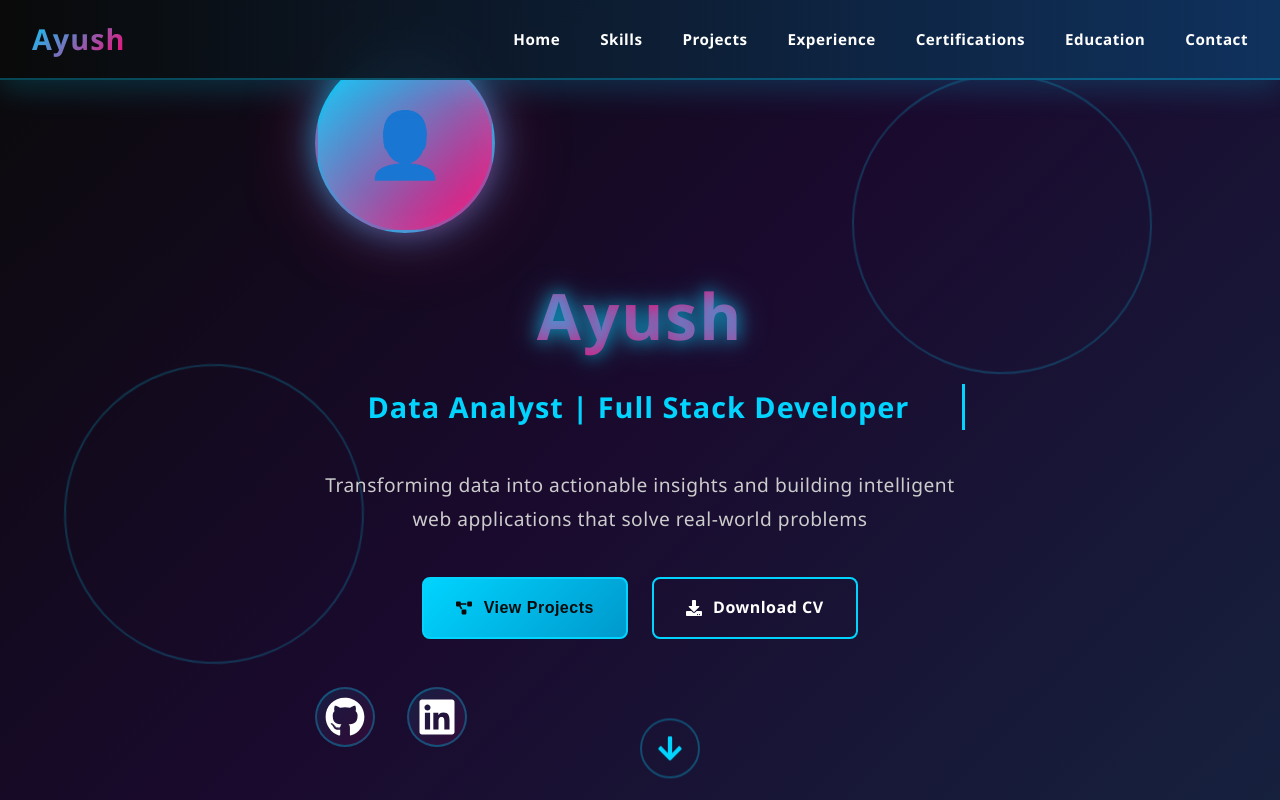
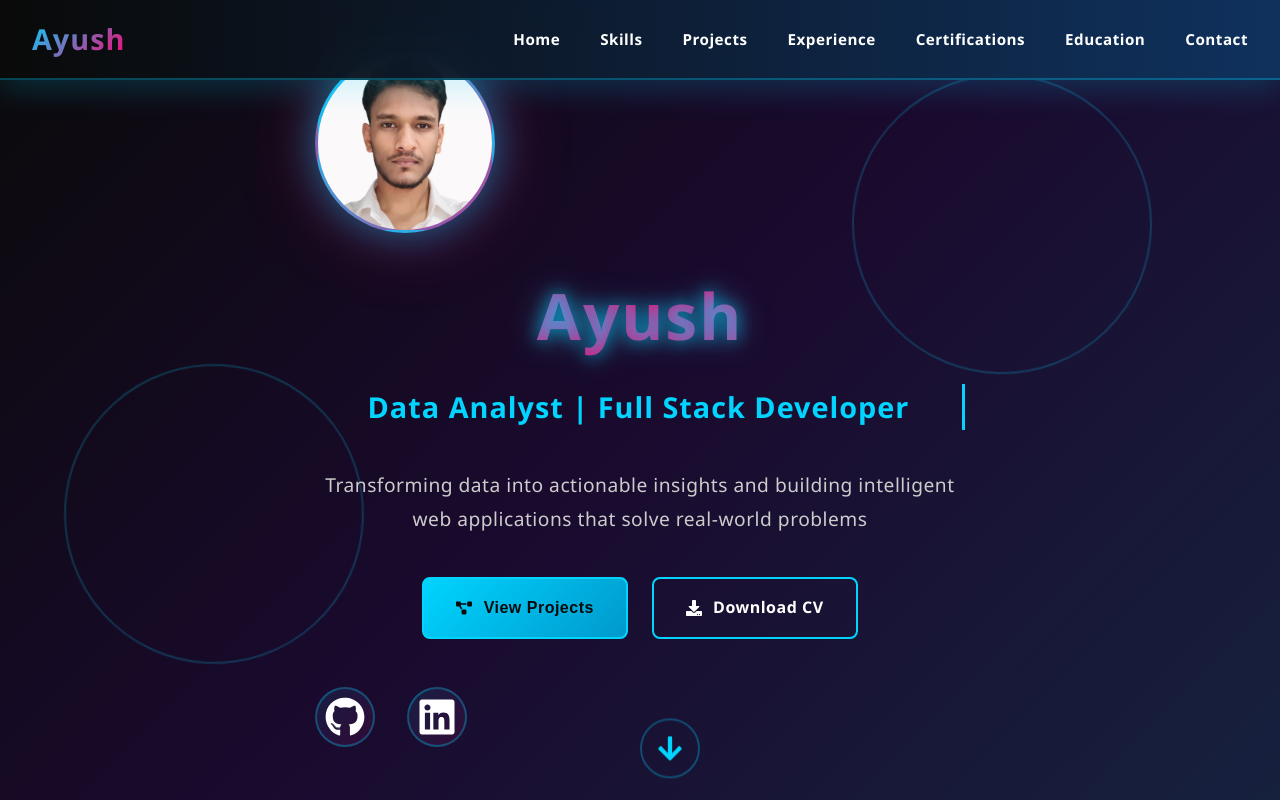
Before and after one commit to ayush-4299/Portfolio-frontend, a React (Create React App) app: page / in a window 1280 px wide. Shown: the top 800 px of the page. Built offline with nearby package versions, Linux system fonts and the light colour scheme.

Commit message:
Add profile photo to hero section

```diff
--- a/src/components/Hero.js
+++ b/src/components/Hero.js
@@ -81,7 +81,7 @@ const ProfileImage = styled(motion.div)`
   display: flex;
   align-items: center;
   justify-content: center;
-  font-size: 4rem;
+  overflow: hidden;
   box-shadow:
     0 0 40px rgba(0, 212, 255, 0.5),
     0 0 80px rgba(255, 0, 110, 0.3),
@@ -89,6 +89,12 @@ const ProfileImage = styled(motion.div)`
   border: 3px solid rgba(0, 212, 255, 0.3);
   position: relative;
   z-index: 2;
+
+  img {
+    width: 100%;
+    height: 100%;
+    object-fit: cover;
+  }
 
   &::before {
     content: '';
@@ -104,7 +110,6 @@ const ProfileImage = styled(motion.div)`
   @media (max-width: 768px) {
     width: 120px;
     height: 120px;
-    font-size: 3rem;
   }
 `;
 
@@ -336,7 +341,7 @@ const Hero = () => {
             transition={{ duration: 0.8, ease: 'backOut' }}
             whileHover={{ scale: 1.05 }}
           >
-            👤
+            <img src="/profile.jpeg" alt="Ayush's profile" />
           </ProfileImage>
         </motion.div>
 
```
Also changed, not shown: public/profile.jpeg (added).
